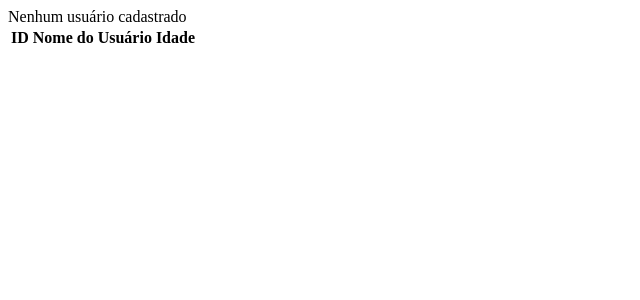
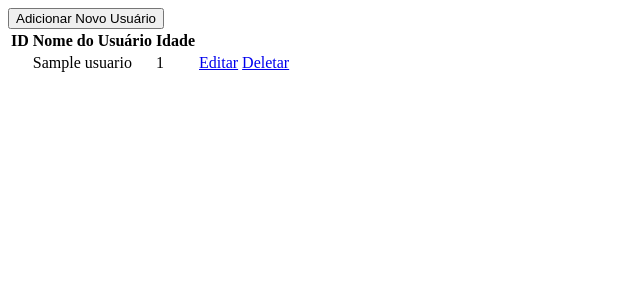
Before and after one commit to liipeandre/tutorial-flask, a Flask app: page / in a window 1280 px wide. Shown: the top 300 px of the page, without its empty margins (0-640 px from the left). Run offline with Flask 2, Linux system fonts and the light colour scheme; tables that the repository leaves empty hold one stand-in row (values such as "Sample post"); lists and menus that the app fills with data are empty.

Commit message:
Adicionando novos arquivos ao projeto e banco de dados SQLite

```diff
--- a/models/Usuario.py
+++ b/models/Usuario.py
@@ -8,7 +8,7 @@ class Usuario(database.Model):
 
     # TODO: Colocar as colunas do banco de dados e as constraints delas.
 
-    id = database.Column(
+    id_usuario = database.Column(
         database.Integer,
         primary_key=True
     )
@@ -22,5 +22,3 @@ class Usuario(database.Model):
         database.Integer,
         nullable=False
     )
-
-    # TODO: Implementar abaixo as operações de manipulação do banco de dados. Chamá-las através da view.
--- a/models/operations/crud.py
+++ b/models/operations/crud.py
@@ -1,28 +1,51 @@
 from database import database
-
+from sqlalchemy.exc import SQLAlchemyError
 
 # TODO: As principais operações de dados, dentro de um model são as abaixo.
 
 def insert(registry):
-    database.session.add(registry)
+    try:
+        database.session.add(registry)
+        return True
+
+    except SQLAlchemyError:
+        return False
 
 
 def delete(registry):
-    database.session.delete(registry)
+    try:
+        database.session.delete(registry)
+        return True
+
+    except SQLAlchemyError:
+        return False
 
 
 def list(model: database.Model):
-    return model.query.all()
+    try:
+        return model.query.all()
 
+    except SQLAlchemyError as error:
+        return None
 
 def view(model: database.Model, id):
-    return model.query.get(id)
+    try:
+        return model.query.get(id)
+
+    except SQLAlchemyError:
+        return None
 
 
 def edit(model: database.Model, fields):
-    registry = view(model, fields['id'])
+    try:
+        registry = view(model, fields['id'])
 
-    for key, value in zip(fields.keys, fields.values):
-        setattr(registry, str(key), value)
+        for key, value in zip(fields.keys, fields.values):
+            setattr(registry, str(key), value)
 
-    insert(registry)
+        insert(registry)
+
+        return True
+
+    except SQLAlchemyError:
+        return False
--- a/templates/index.html
+++ b/templates/index.html
@@ -15,13 +15,16 @@
             {% endif %}
         {% endwith %}
 
+        <button href="{{ url_for('usuario.inserir') }}">Adicionar Novo Usuário</button>
+
+        {% if usuarios %}
             <table>
                 <tr>
                     <th>ID</th>
                     <th>Nome do Usuário</th>
                     <th>Idade</th>
                 </tr>
-            {% if usuarios %}
+
                 {% for usuario in usuarios %}
                     <tr>
                         <td> {{ usuario.id }} </td>
@@ -31,9 +34,12 @@
                         <td><a href="{{ url_for('usuario.deletar', id=usuario.id) }}">Deletar</a></td>
                     </tr>
                 {% endfor %}
+
+            </table>
+
         {% else %}
-                <tr> Nenhum usuário cadastrado </tr>
+            <p> Nenhum usuário cadastrado </p>
         {% endif %}
-        </table>
+
     </body>
 </html>
--- a/views/usuario.py
+++ b/views/usuario.py
@@ -1,7 +1,122 @@
 from app import app
-from flask import render_template
+from flask import render_template, request, flash, redirect, url_for
+
+from models.Usuario import Usuario
+
+from models.operations import crud, database
 
 
-@app.route('/', methods=['GET'], endpoint='index')
-def index():
-    return render_template('index.html')
+@app.route('/usuario/inserir', methods=['GET', 'POST'], endpoint='usuario.inserir')
+def inserir():
+    if request.method == 'GET':
+        return render_template('usuario/cadastrar.html')
+
+    else:
+        nome = request.form.get('nome', '')
+        idade = request.form.get('idade', '')
+
+        if not nome or len(nome) > 40:
+            flash("Campo 'nome' é obrigatório e deve ter no máximo 40 caracteres.")
+
+        elif not idade or not idade.isdigit() or int(idade) < 0:
+            flash("Campo 'idade' é obrigatório e deve ser numérico.")
+
+        else:
+            database.begin_transaction()
+
+            usuario = Usuario()
+
+            if crud.insert(usuario) and database.commit():
+                flash('Usuário criado com sucesso.')
+
+            else:
+                flash('Erro ao inserir usuário.')
+
+        return redirect(url_for('usuario.list'))
+
+
+@app.route('/usuario/deletar', methods=['GET'], endpoint='usuario.deletar')
+def deletar():
+    id_usuario = request.form.get('id_usuario', '')
+
+    if not id_usuario or not id_usuario.isdigit() or int(id_usuario) < 0:
+            flash("Campo 'id_usuario' é obrigatório e deve ser numérico.")
+
+    else:
+        database.begin_transaction()
+
+        usuario = Usuario()
+        usuario.id_usuario = id_usuario
+
+        if crud.delete(usuario) and database.commit():
+            flash('Usuário excluído com sucesso.')
+
+        else:
+            flash('Erro ao excluir usuário.')
+
+    return redirect(url_for('usuario.list'))
+
+
+@app.route('/', methods=['GET'], endpoint='usuario.listar')
+def listar():
+    usuario = Usuario()
+    usuarios = crud.list(usuario)
+
+    if usuarios is None:
+        flash('Erro ao listar usuários.')
+        usuarios = []
+
+    return render_template('index.html', usuarios=usuarios)
+
+
+@app.route('/usuario/visualizar', methods=['GET'], endpoint='usuario.visualizar')
+def visualizar():
+    id_usuario = request.form.get('id_usuario', '')
+
+    if not id_usuario or not id_usuario.isdigit() or int(id_usuario) < 0:
+        flash("Campo 'id_usuario' é obrigatório e deve ser numérico.")
+
+    else:
+        usuario = Usuario()
+        usuario = crud.view(usuario, id_usuario)
+
+        if usuario is None:
+            usuario = []
+            flash('Erro ao selecionar usuário.')
+
+        return render_template('usuario/editar.html', usuario=usuario)
+
+    return redirect(url_for('usuario.list'))
+
+
+@app.route('/usuario/editar', methods=['GET', 'POST'], endpoint='usuario.editar')
+def editar():
+    if request.method == 'GET':
+        visualizar()
+
+    else:
+        id_usuario = request.form.get('id_usuario', '')
+        nome = request.form.get('nome', '')
+        idade = request.form.get('idade', '')
+
+        if not id_usuario or not id_usuario.isdigit() or int(id_usuario) < 0:
+            flash("Campo 'id_usuario' é obrigatório e deve ser numérico.")
+
+        elif not nome or len(nome) > 40:
+            flash("Campo 'nome' é obrigatório e deve ter no máximo 40 caracteres.")
+
+        elif not idade or not idade.isdigit() or int(idade) < 0:
+            flash("Campo 'idade' é obrigatório e deve ser numérico.")
+
+        else:
+            database.begin_transaction()
+
+            usuario = Usuario()
+
+            if crud.edit(usuario, request.form) and database.commit():
+                flash('Usuário alterado com sucesso.')
+                return redirect(url_for('usuario.list'))
+
+            else:
+                flash('Erro ao alterar usuário.')
+                return render_template('usuario/editar.html', usuario=request.form)
```
Also changed, not shown: database.py (+11 -17 lines), database/create_sqlite.sql (added, +25 -0 lines), database/drop_sqlite.sql (added, +18 -0 lines), models/operations/database.py (+15 -2 lines), README.md, database/database.db (added), examples/views/ModeloView.py (line endings or trailing spaces). Lines whose indentation alone changed are shown as unchanged.
